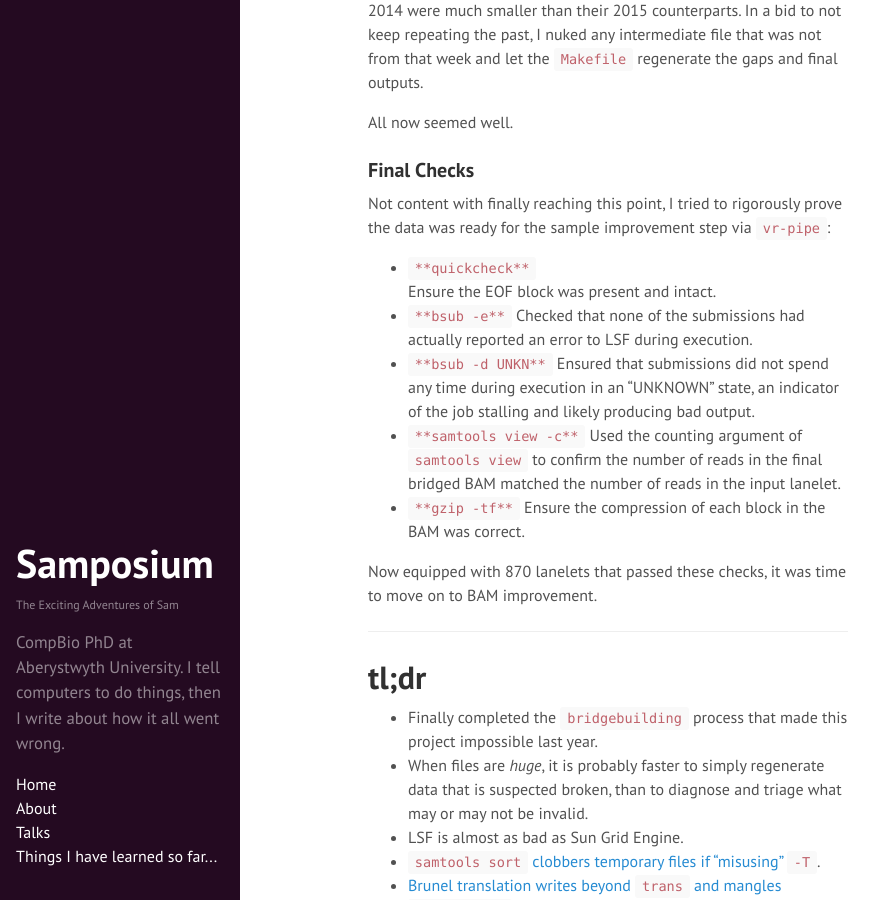
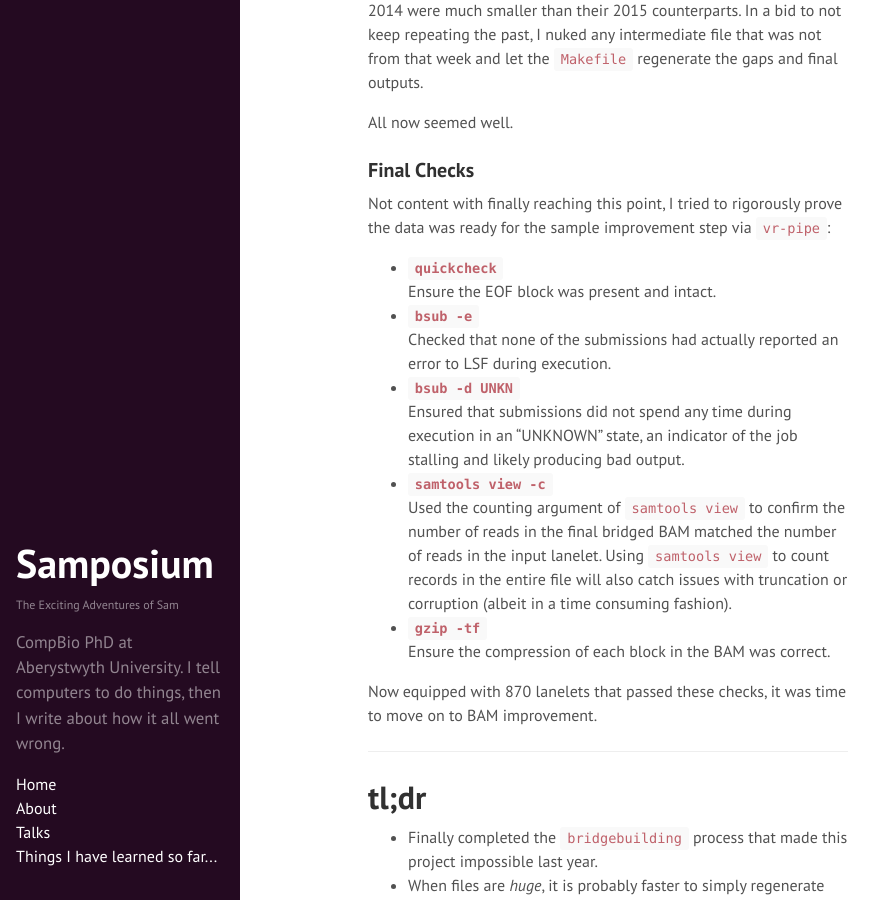
Before and after one commit to SamStudio8/samstudio8.github.io.off, a Jekyll site: the page built from _posts/2015-07-23-bridgebuilding-p2.md, in a window 1280 px wide and 900 px high, scrolled down 13209 px. Shown: the whole window, without its empty margins (0-894 px from the left). Built offline with Jekyll 4.4.1, drawn with Linux system fonts in a browser that asks for light colours; Markdown is read by kramdown in place of the engine named in the settings; comment, search, counter and statistics services are not loaded.

Commit message:
Update 2015-07-23-bridgebuilding-p2.md

```diff
--- a/_posts/2015-07-23-bridgebuilding-p2.md
+++ b/_posts/2015-07-23-bridgebuilding-p2.md
@@ -387,17 +387,18 @@ All now seemed well.
 Not content with finally reaching this point, I tried to rigorously prove the data was ready
 for the sample improvement step via `vr-pipe`:
 
-* `**quickcheck**`
+* **`quickcheck`**
 Ensure the EOF block was present and intact.
-* `**bsub -e**`
+* **`bsub -e`**
 Checked that none of the submissions had actually reported an error to LSF during execution.
-* `**bsub -d UNKN**`
+* **`bsub -d UNKN`**
 Ensured that submissions did not spend any time during execution in an "UNKNOWN" state,
 an indicator of the job stalling and likely producing bad output.
-* `**samtools view -c**`
+* **`samtools view -c`**
 Used the counting argument of `samtools view` to confirm the number of reads in the final bridged BAM
-matched the number of reads in the input lanelet.
-* `**gzip -tf**`
+matched the number of reads in the input lanelet. Using `samtools view` to count records in the entire
+file will also catch issues with truncation or corruption (albeit in a time consuming fashion).
+* **`gzip -tf`**
 Ensure the compression of each block in the BAM was correct.
 
 Now equipped with 870 lanelets that passed these checks, it was time to move on to BAM improvement.
```
